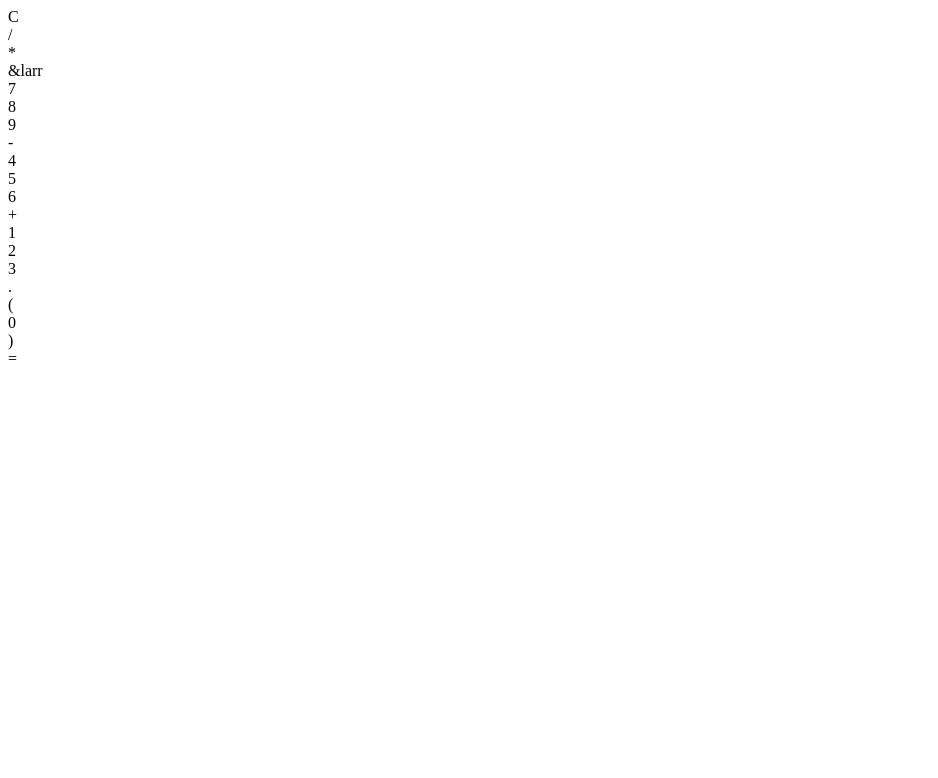
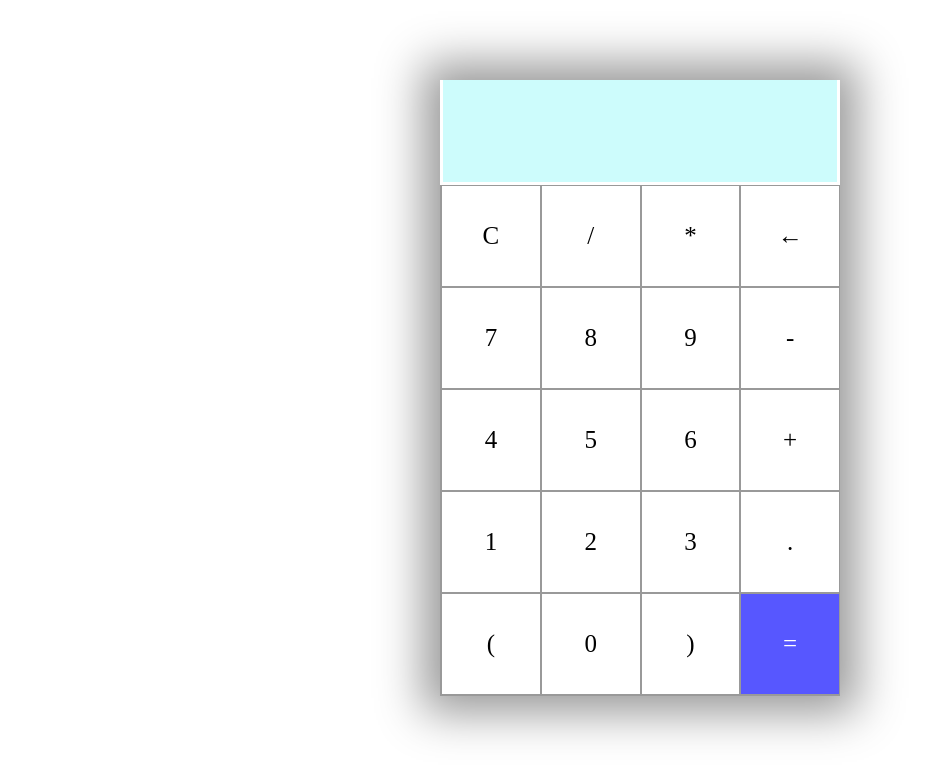
Before and after one commit to sasho33/claculator_for_college, a website: page index.html in a window 1280 px wide. Shown: the whole page, without its empty margins (0-938 px from the left). Drawn offline with Linux system fonts and the light colour scheme.

Commit message:
styling part

```diff
--- a/index.html
+++ b/index.html
@@ -13,7 +13,7 @@
           <div class="button">C</div>
           <div class="button">/</div>
           <div class="button">*</div>
-          <div class="button">&larr</div>
+          <div class="button">←</div>
           <div class="button">7</div>
           <div class="button">8</div>
           <div class="button">9</div>
--- a/style.css
+++ b/style.css
@@ -0,0 +1,46 @@
+.container {
+  max-width: 400px;
+  margin: 10vh auto 0 auto;
+  box-shadow: 0px 0px 43px 17px rgba(153, 153, 153, 1);
+}
+
+#display {
+  text-align: right;
+  height: 70px;
+  line-height: 70px;
+  padding: 16px 8px;
+  background-color: rgb(205, 252, 252);
+  margin: 3px;
+  font-size: 25px;
+}
+
+.buttons {
+  display: grid;
+  border-bottom: 1px solid #999;
+  border-left: 1px solid #999;
+  grid-template-columns: 1fr 1fr 1fr 1fr;
+}
+
+.buttons > div {
+  border-top: 1px solid #999;
+  border-right: 1px solid #999;
+}
+
+.button {
+  border: 0.5px solid #999;
+  line-height: 100px;
+  text-align: center;
+  font-size: 25px;
+  cursor: pointer;
+}
+
+#equal {
+  background-color: hsl(240, 100%, 67%);
+  color: white;
+}
+
+.button:hover {
+  background-color: #373737;
+  color: white;
+  transition: 0.5s ease-in-out;
+}
```
